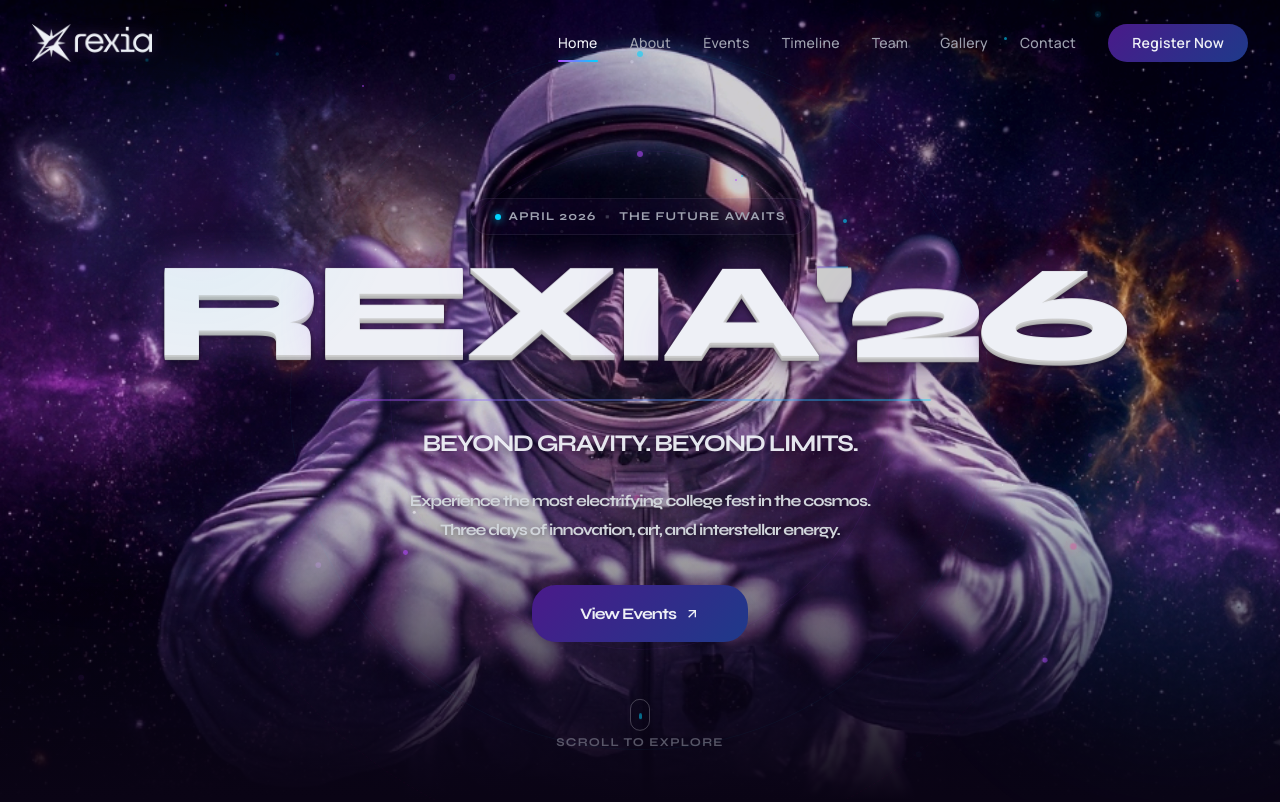
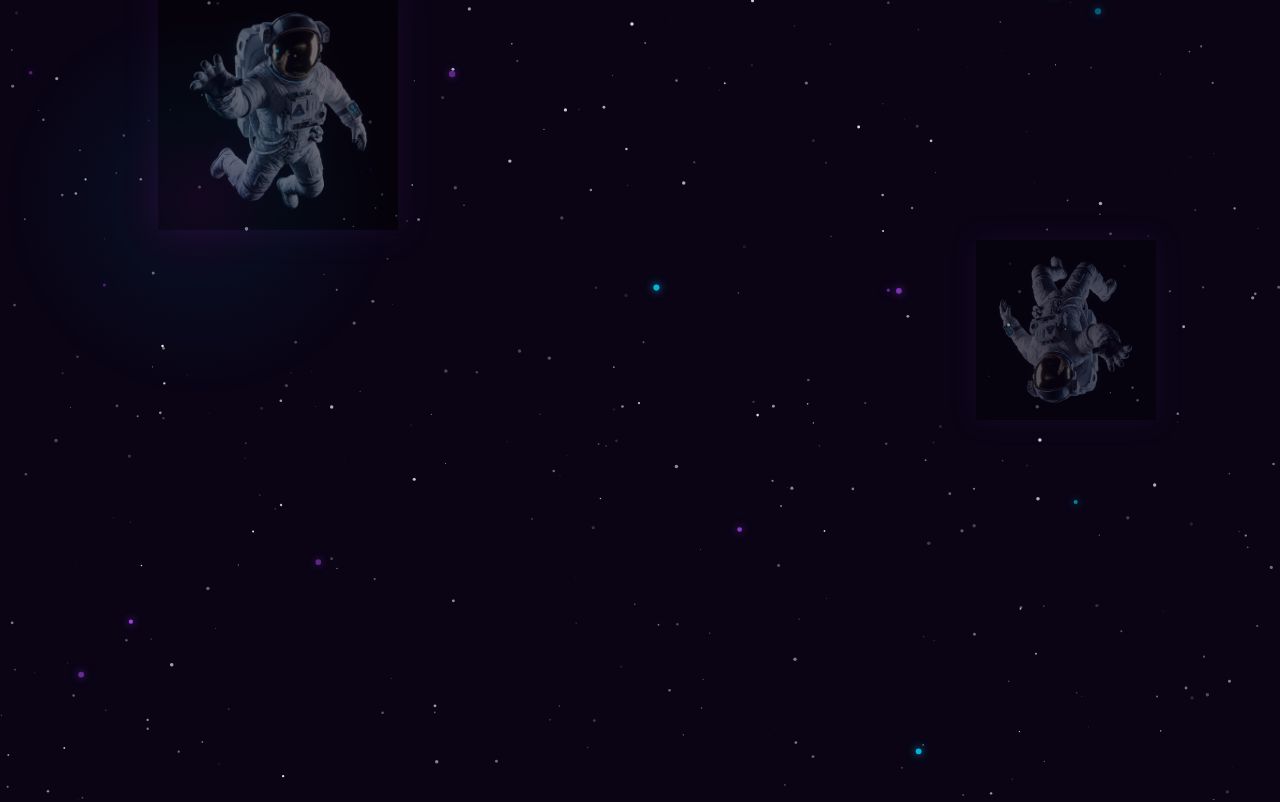
Before and after one commit to SnowFlowerr/REXIA-26, a React (Vite) app: page /event in a window 1280 px wide. Shown: the top 802 px of the page. Built offline with nearby package versions, Linux system fonts and the light colour scheme.

Commit message:
added event page

```diff
--- a/package.json
+++ b/package.json
@@ -12,7 +12,8 @@
   "dependencies": {
     "framer-motion": "^12.38.0",
     "react": "^18.3.1",
-    "react-dom": "^18.3.1"
+    "react-dom": "^18.3.1",
+    "react-router-dom": "^7.14.0"
   },
   "devDependencies": {
     "@eslint/js": "^9.13.0",
--- a/src/App.jsx
+++ b/src/App.jsx
@@ -16,6 +16,8 @@ import Gallery from './sections/Gallery/Gallery';
 import Sponsors from './sections/Sponsors/Sponsors';
 import Contact from './sections/Contact/Contact';
 import Footer from './sections/Footer/Footer';
+import { Routes, Route } from "react-router-dom";
+import Events from './sections/Events/Events';
 
 function App() {
   const [loading, setLoading] = useState(true);
@@ -43,7 +45,9 @@ function App() {
 
       {/* Main content */}
       {!loading && (
-        <>
+        <Routes>
+          <Route path="/" element={
+            <>
           <Navbar />
           <main>
             <Hero />
@@ -64,6 +68,9 @@ function App() {
           </main>
           <Footer />
         </>
+        } />
+          <Route path="event" element={<Events/>}/>
+        </Routes>
       )}
     </>
   );
--- a/src/components/Navbar/Navbar.jsx
+++ b/src/components/Navbar/Navbar.jsx
@@ -6,8 +6,6 @@ import styles from './Navbar.module.css';
 const navLinks = [
   { label: 'Home', href: '#home' },
   { label: 'About', href: '#about' },
-  { label: 'Events', href: '#events' },
-  { label: 'Timeline', href: '#timeline' },
   { label: 'Team', href: '#team' },
   { label: 'Gallery', href: '#gallery' },
   { label: 'Contact', href: '#contact' },
--- a/src/main.jsx
+++ b/src/main.jsx
@@ -2,9 +2,12 @@ import React from 'react'
 import ReactDOM from 'react-dom/client'
 import App from './App.jsx'
 import './styles/global.css'
+import { BrowserRouter } from "react-router-dom";
 
 ReactDOM.createRoot(document.getElementById('root')).render(
   <React.StrictMode>
+    <BrowserRouter>
     <App />
+    </BrowserRouter>
   </React.StrictMode>,
 )
--- /dev/null
+++ b/src/sections/Events/Events.jsx
@@ -0,0 +1,9 @@
+import React from 'react'
+
+export default function Events() {
+  return (
+    <div>
+
+    </div>
+  )
+}
```
Also changed, not shown: src/sections/Events/Events.module.css (added), 1 other file (tests, documents, lock files or other folders).
